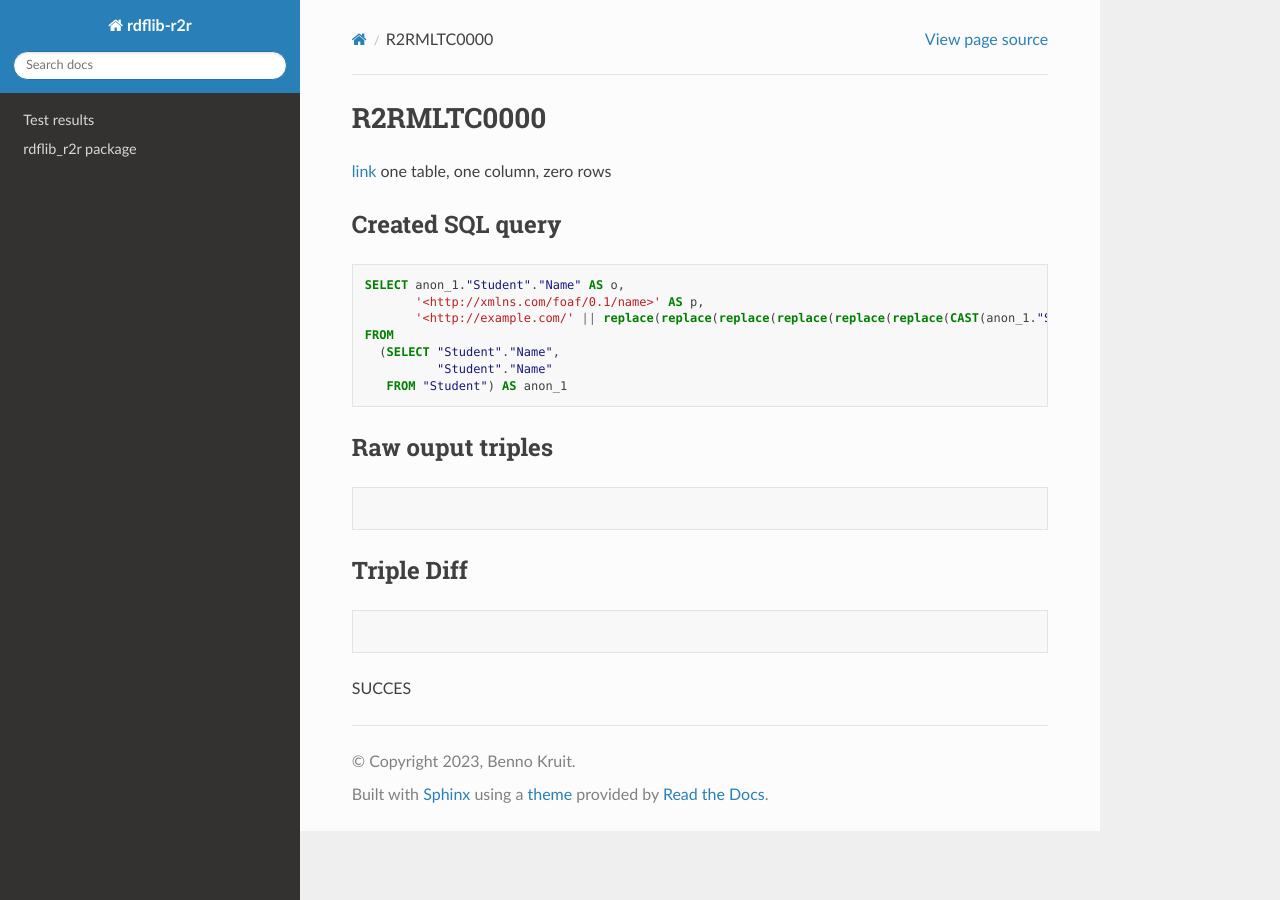
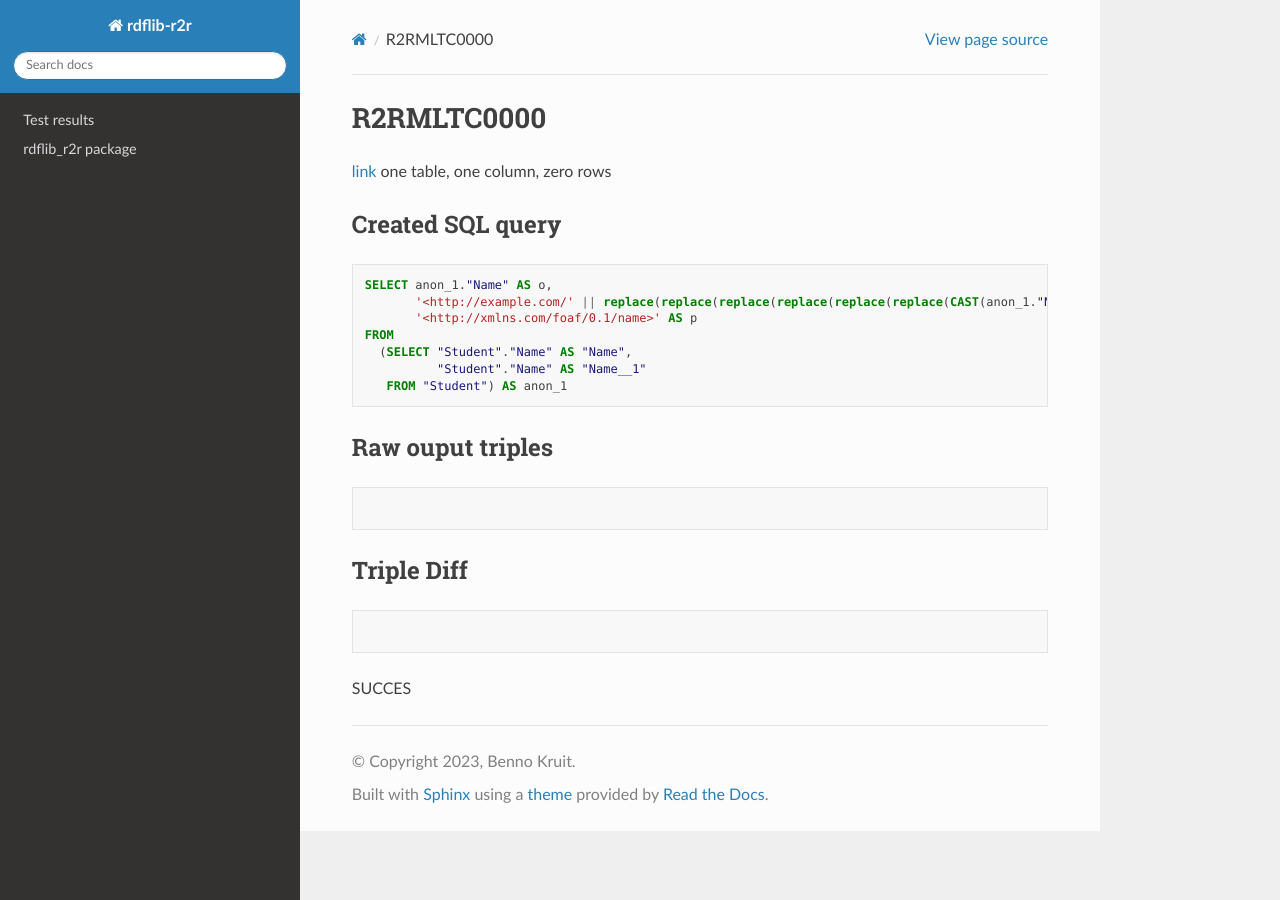
Before and after one commit to bennokr/rdflib-r2r, a Sphinx documentation site: the page built from docs/test-results/duckdb-rdb2rdf/R2RMLTC0000.md, in a window 1280 px wide. Built offline with Sphinx 7.4.7 and the Read the Docs theme 2.0.0, drawn with Linux system fonts in a browser that asks for light colours.

Commit message:
start fixing duckdb datatype problem

````diff
--- a/docs/test-results/duckdb-rdb2rdf/R2RMLTC0000.md
+++ b/docs/test-results/duckdb-rdb2rdf/R2RMLTC0000.md
@@ -4,12 +4,12 @@
 
 ## Created SQL query
 ```sql
-SELECT anon_1."Student"."Name" AS o,
-       '<http://xmlns.com/foaf/0.1/name>' AS p,
-       '<http://example.com/' || replace(replace(replace(replace(replace(replace(CAST(anon_1."Student"."Name" AS VARCHAR), ' ', '%20'), '/', '%2F'), '(', '%28'), ')', '%29'), ',', '%2C'), ':', '%3A') || '>' AS s
+SELECT anon_1."Name" AS o,
+       '<http://example.com/' || replace(replace(replace(replace(replace(replace(CAST(anon_1."Name" AS VARCHAR), ' ', '%20'), '/', '%2F'), '(', '%28'), ')', '%29'), ',', '%2C'), ':', '%3A') || '>' AS s,
+       '<http://xmlns.com/foaf/0.1/name>' AS p
 FROM
-  (SELECT "Student"."Name",
-          "Student"."Name"
+  (SELECT "Student"."Name" AS "Name",
+          "Student"."Name" AS "Name__1"
    FROM "Student") AS anon_1
 ```
 
````
Also changed, not shown: docs/test-results/duckdb-rdb2rdf/DirectGraphTC0013.md (+5 -5 lines), docs/test-results/duckdb-rdb2rdf/R2RMLTC0001a.md (+5 -5 lines), docs/test-results/duckdb-rdb2rdf/R2RMLTC0001b.md (+4 -4 lines), 2 other files.
